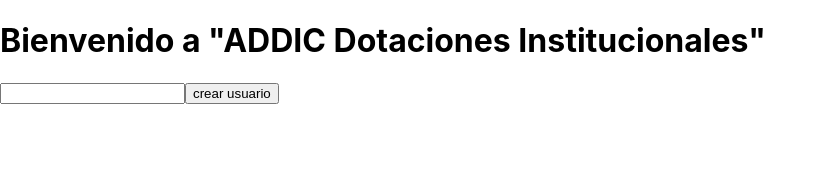
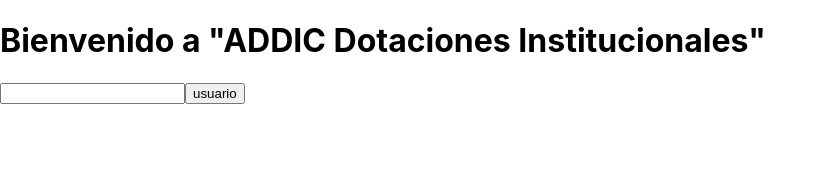
Before and after one commit to jcarrietab1974/Front_ADIIC, a React (Create React App) app: page / in a window 1280 px wide. Shown: the top 173 px of the page, without its empty margins (0-826 px from the left). Built offline with nearby package versions, Linux system fonts and the light colour scheme.

Commit message:
Cambio en el boton Richard Pardo

```diff
--- a/package.json
+++ b/package.json
@@ -8,7 +8,7 @@
     "@testing-library/user-event": "^13.5.0",
     "react": "^18.3.1",
     "react-dom": "^18.3.1",
-    "react-scripts": "5.0.1",
+    "react-scripts": "^3.0.1",
     "web-vitals": "^2.1.4"
   },
   "scripts": {
--- a/src/App.js
+++ b/src/App.js
@@ -5,7 +5,7 @@
     <div>
       <h1>Bienvenido a "ADDIC Dotaciones Institucionales"</h1>
       <input />
-      <button>crear usuario</button>
+      <button> usuario</button>
     </div>
   );
 }
```
Also changed, not shown: 1 other file (tests, documents, lock files or other folders).
